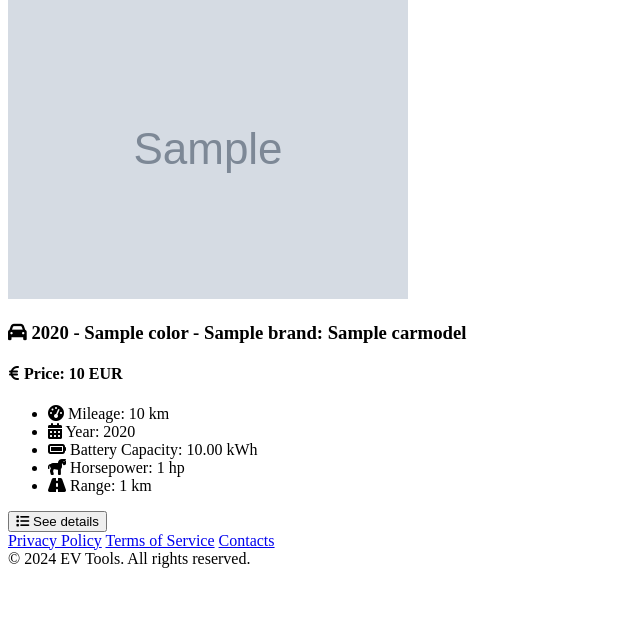
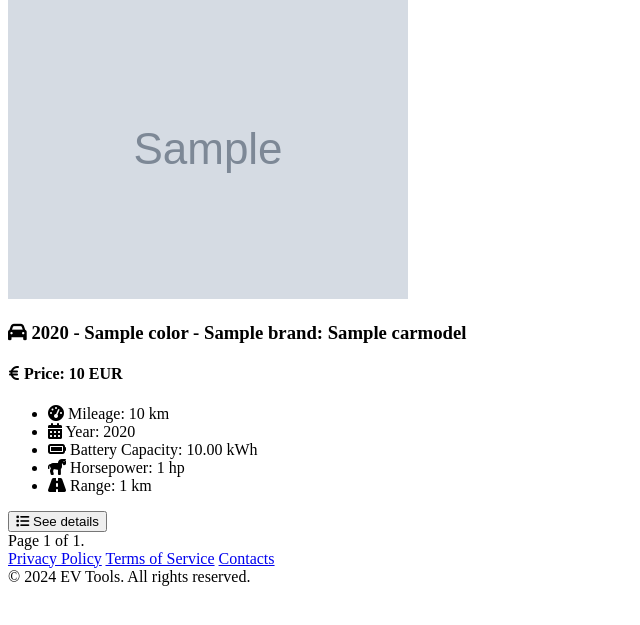
Before and after one commit to VankataLv/EVTool, a Django app: page /vehicles/cars/ in a window 1280 px wide. Shown: the part 156-781 px from the top of the page, without its empty margins (0-640 px from the left). Run offline with Django 5.2, Linux system fonts and the light colour scheme; tables that the repository leaves empty hold one stand-in row (values such as "Sample post"); grey boxes marked "Sample" are stand-in pictures.

Commit message:
added paginator logic to dashboard views and html

```diff
--- a/EVTool/vehicles/views.py
+++ b/EVTool/vehicles/views.py
@@ -15,6 +15,7 @@ class CarDashboardView(ListView):
     model = EVCar
     template_name = 'vehicles/cars/car-dashboard.html'
     context_object_name = 'all_cars'
+    paginate_by = 5
 
     def get_context_data(self, **kwargs):
         context = super().get_context_data(**kwargs)
@@ -27,6 +28,9 @@ class CarDashboardView(ListView):
                 car.has_photo = False
 
         return context
+
+    def get_queryset(self):
+        return EVCar.objects.all().order_by('date_published')
 
 
 class CarAddPage(LoginRequiredMixin, CreateView):
@@ -87,6 +91,7 @@ class BikeDashboardView(ListView):
     model = EVBike
     template_name = 'vehicles/bikes/bike-dashboard.html'
     context_object_name = 'all_bikes'
+    paginate_by = 5
 
     def get_context_data(self, **kwargs):
         context = super().get_context_data(**kwargs)
@@ -100,6 +105,8 @@ class BikeDashboardView(ListView):
 
         return context
 
+    def get_queryset(self):
+        return EVBike.objects.all().order_by('date_published')
 
 class BikeAddPage(LoginRequiredMixin, CreateView):
     model = EVBike
--- a/templates/vehicles/cars/car-dashboard.html
+++ b/templates/vehicles/cars/car-dashboard.html
@@ -38,6 +38,22 @@
                 </div>
             {% endfor %}
 
+            <div class="pagination">
+                 <span class="step-links">
+                 {% if page_obj.has_previous %}
+                     <a href="?page=1">&laquo; first</a>
+                     <a href="?page={{ page_obj.previous_page_number }}">previous</a>
+                 {% endif %}
+                 <span class="current">
+                    Page {{ page_obj.number }} of {{ page_obj.paginator.num_pages }}.
+                 </span>
+                 {% if page_obj.has_next %}
+                     <a href="?page={{ page_obj.next_page_number }}">next</a>
+                     <a href="?page={{ page_obj.paginator.num_pages }}">last &raquo;</a>
+                 {% endif %}
+                 </span>
+            </div>
+
         {% else %}
             <div class="no-cars">
                 <h2>Sorry there are no cars for sale ay the moment!</h2>
```
Also changed, not shown: templates/vehicles/bikes/bike-dashboard.html (+15 -1 lines).
